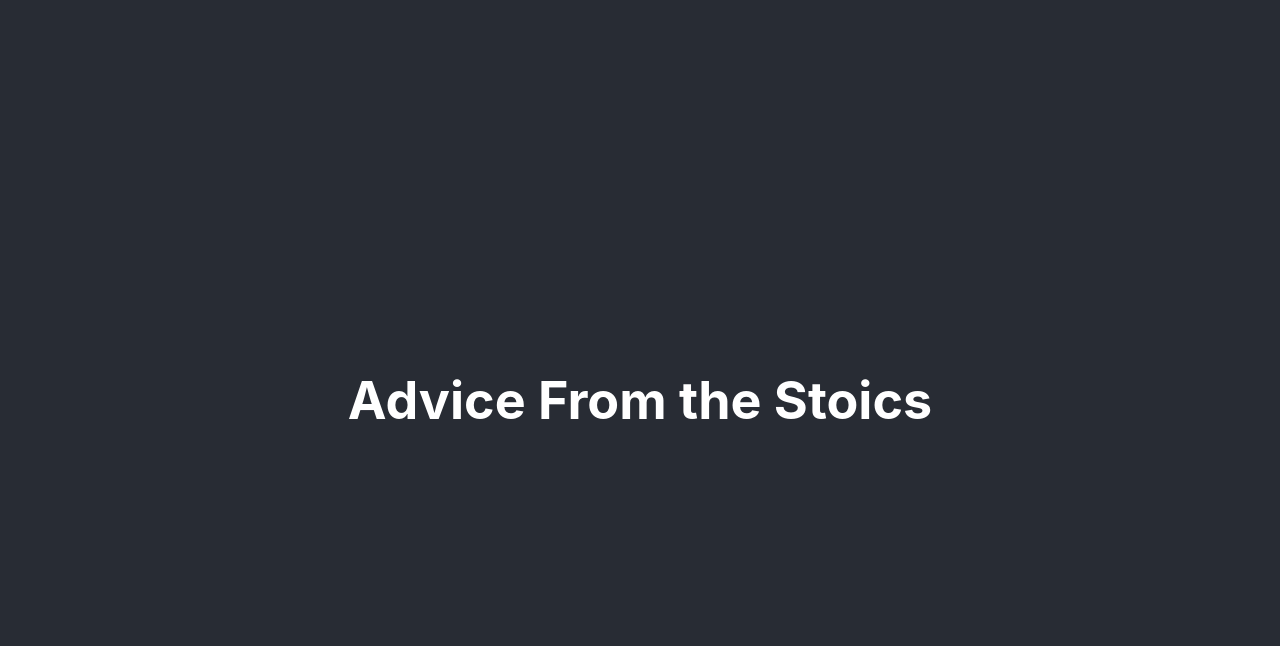
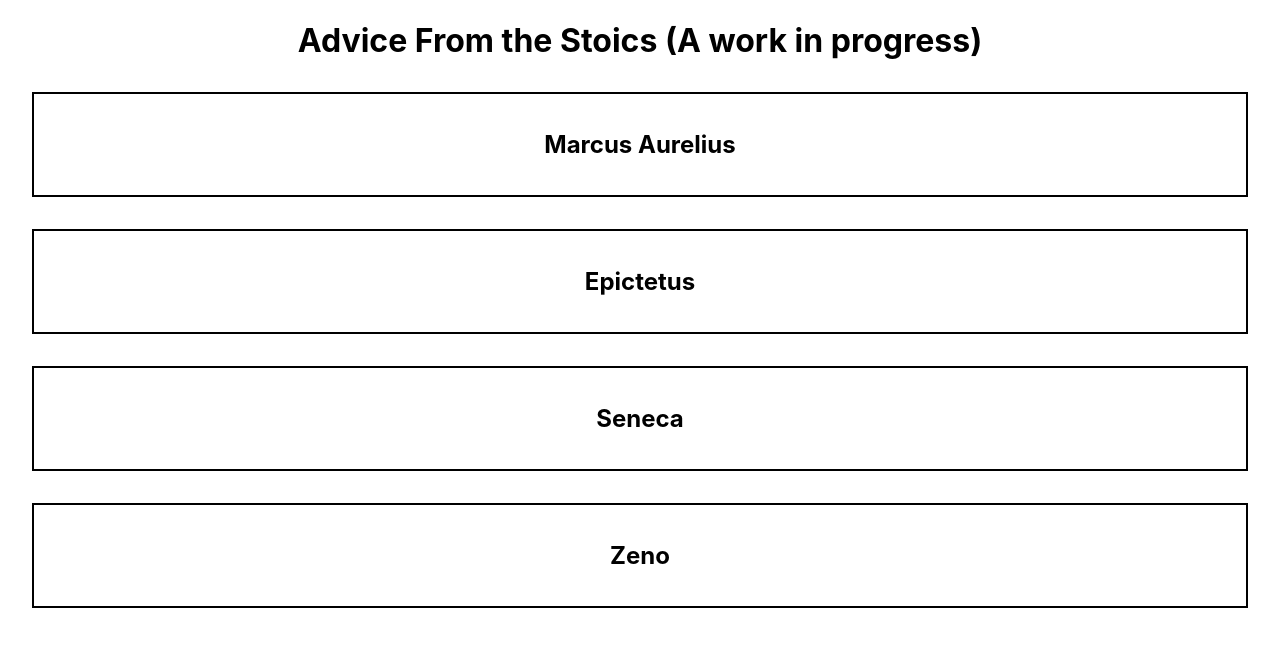
Before and after one commit to deiganM/advice-from-the-stoics, a React (Create React App) app: page / in a window 1280 px wide. Shown: the top 646 px of the page. Built offline with nearby package versions, Linux system fonts and the light colour scheme.

Commit message:
refactor: loop through philosophers

```diff
--- a/package.json
+++ b/package.json
@@ -3,6 +3,9 @@
   "version": "0.1.0",
   "private": true,
   "dependencies": {
+    "@emotion/react": "^11.8.1",
+    "@emotion/styled": "^11.8.1",
+    "@mui/material": "^5.4.3",
     "@testing-library/jest-dom": "^5.16.2",
     "@testing-library/react": "^12.1.3",
     "@testing-library/user-event": "^13.5.0",
--- a/src/App.js
+++ b/src/App.js
@@ -1,11 +1,25 @@
 import './App.css';
+import Philosophers from './components/Philosophers';
 
 function App() {
+  const philosophers = ["Marcus Aurelius", "Epictetus", "Seneca", "Zeno"]
+
   return (
     <div className="App">
-      <header className="App-header">
-        <h1>Advice From the Stoics</h1>
-      </header>
+      <h1>Advice From the Stoics (A work in progress)</h1>
+      {/* <Philosophers name="Marcus Aurelius" />
+      <Philosophers name="Epictetus" />
+      <Philosophers name="Seneca" />
+      <Philosophers name="Zeno" /> */}
+      <div>
+        {philosophers.map((name, index) => {
+          return (
+            <div key={index} className="philosopher-container">
+              <h2>{name}</h2>
+            </div>
+          )
+        })}
+      </div>
     </div>
   );
 }
--- /dev/null
+++ b/src/components/Philosophers.css
@@ -0,0 +1,5 @@
+.philosopher-container {
+  margin: 2rem;
+	padding: 1rem;
+	border: solid black 2px;
+}
--- /dev/null
+++ b/src/components/Philosophers.js
@@ -0,0 +1,9 @@
+import './Philosophers.css';
+
+export default function Philosophers({ name }) {
+	return (
+		<div className="philosopher-container">
+			<h2>{name}</h2>
+		</div>
+	)
+}
```
Also changed, not shown: 1 other file (tests, documents, lock files or other folders).
